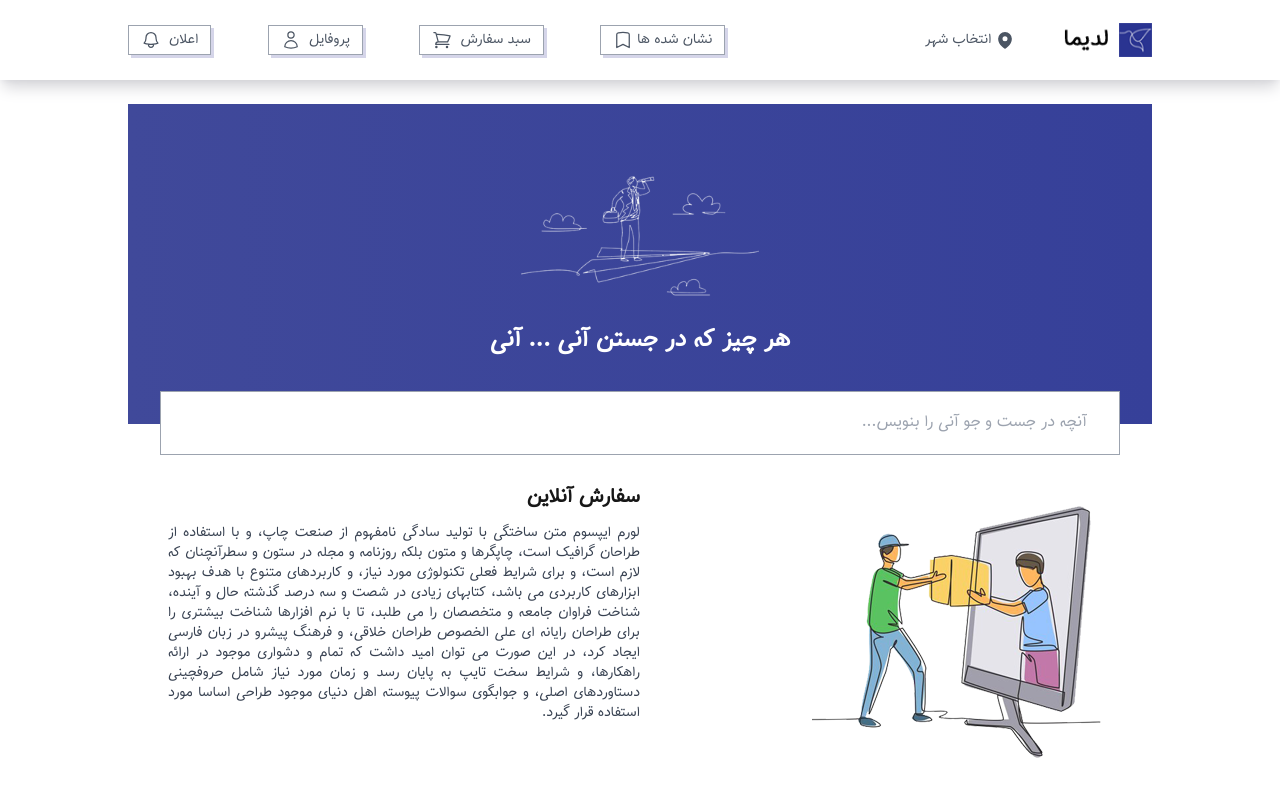
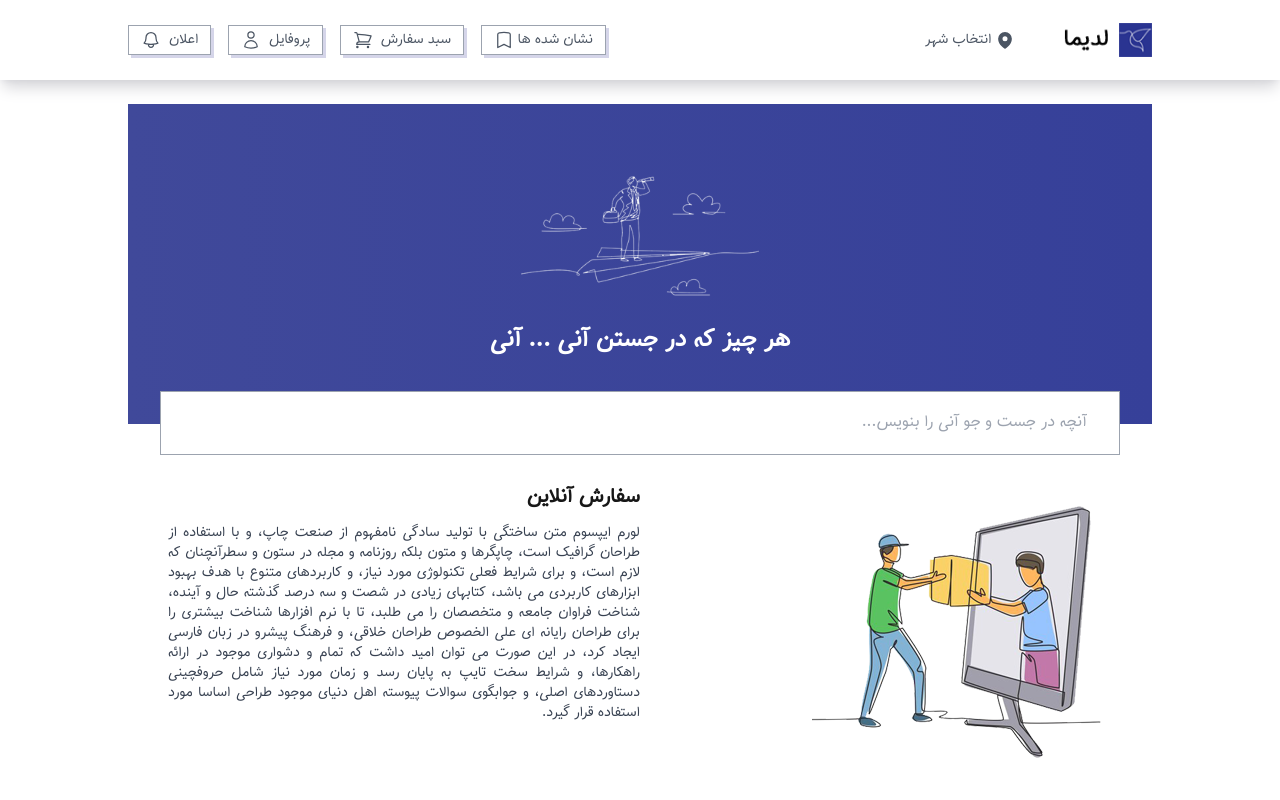
Before and after one commit to Ali-Primer/color-selector, a Next.js app: page / in a window 1280 px wide. Shown: the top 800 px of the page. Built offline with nearby package versions, Linux system fonts and the light colour scheme.

Commit message:
Update HeaderDesktop.tsx

```diff
--- a/app/components/desktop/HeaderDesktop.tsx
+++ b/app/components/desktop/HeaderDesktop.tsx
@@ -37,7 +37,7 @@ export function HeaderDesktop() {
           </div>
 
           {/* left header */}
-          <div className="flex items-center justify-between w-7/12 text-gray-600">
+          <div className="flex items-center justify-between w-7/12 max-w-[477.86px] text-gray-600">
             <button
               className="flex gap-x-1 text-sm border-gray-400 border py-1 px-3"
               style={{ boxShadow: "3px 3px 0px 0px rgba(213,213,233,1)" }}
```
